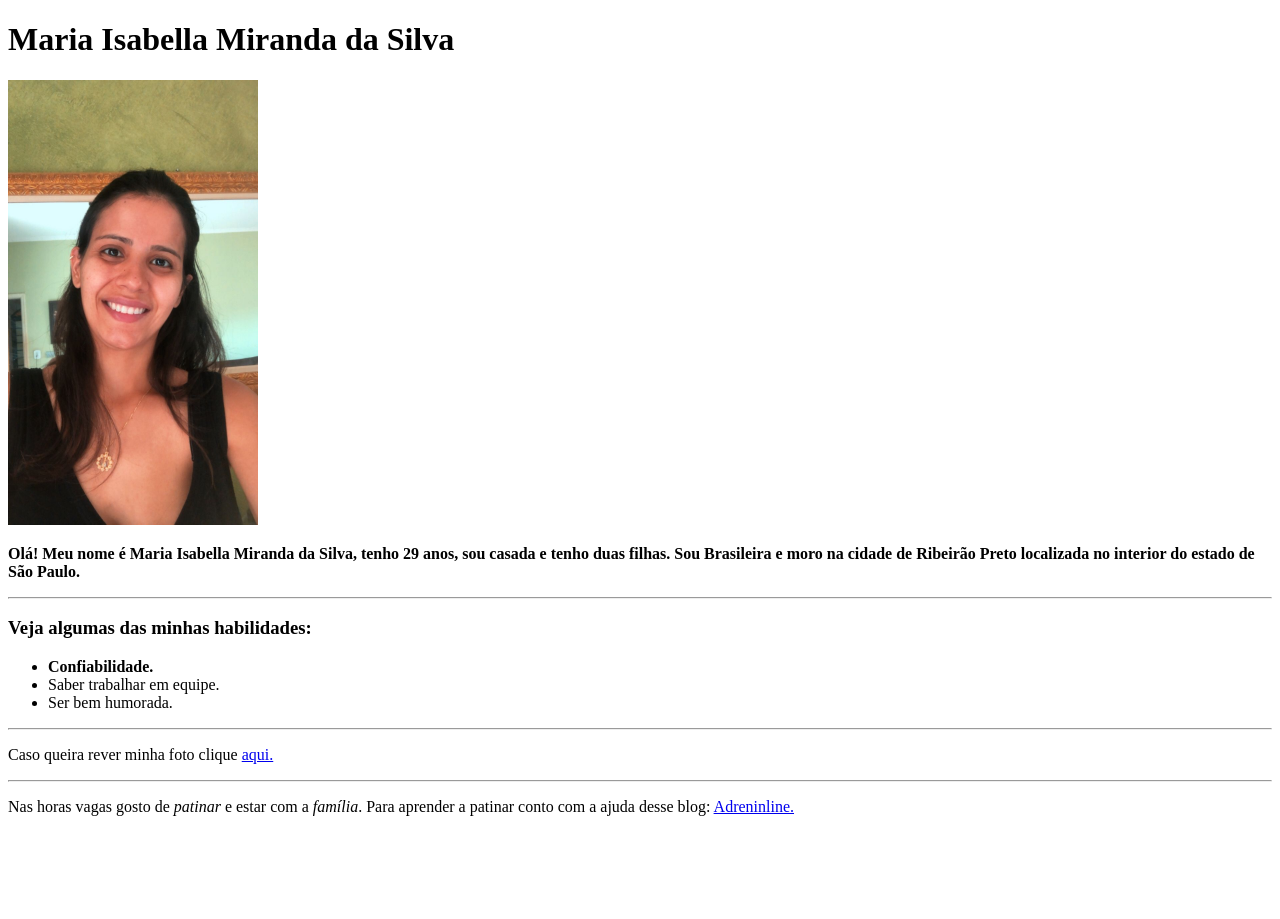
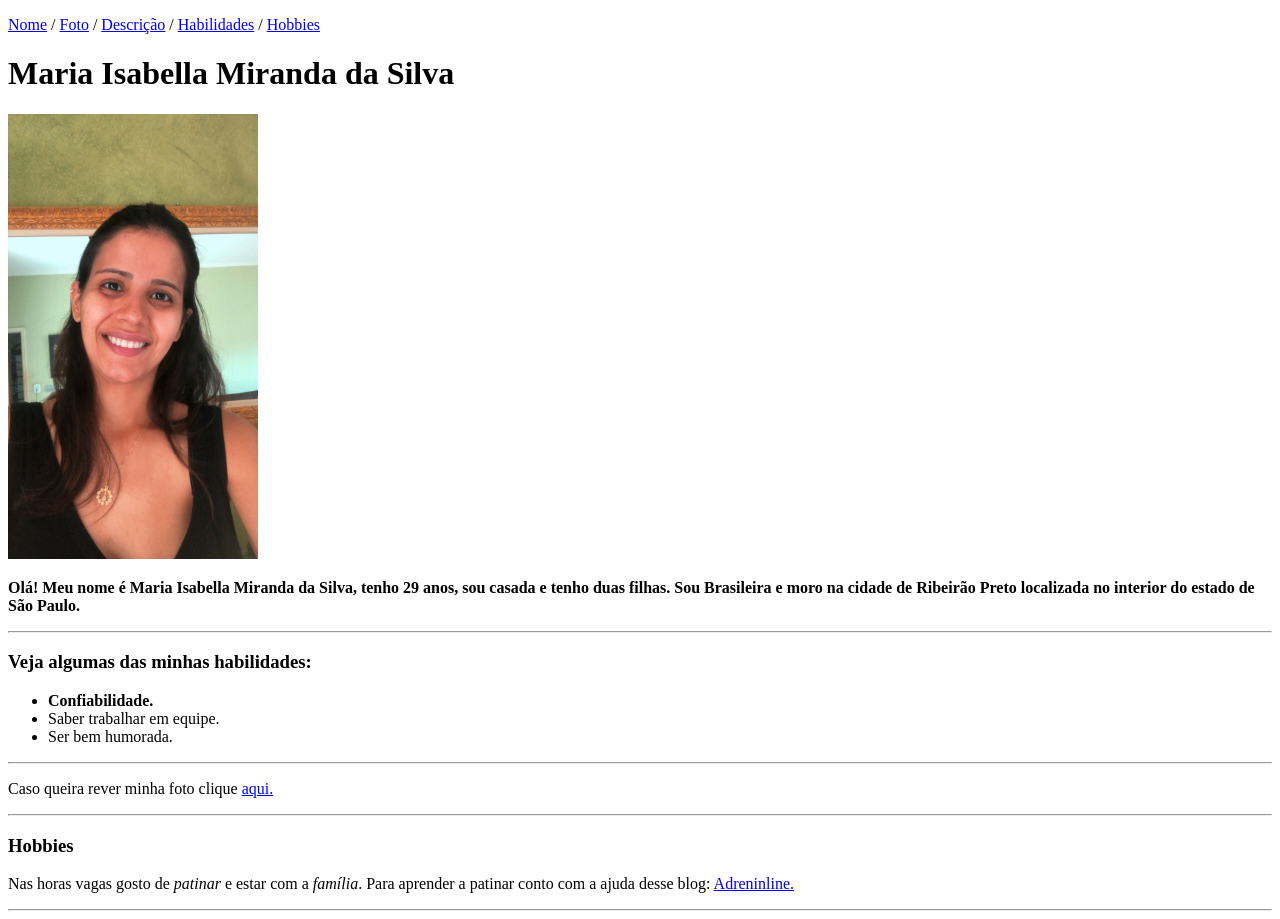
Before and after one commit to MariaIsabellaMiranda/MariaIsabellaMiranda.github.io, a plain HTML site: page index.html in a window 1280 px wide. Before the commit the page ends 832 px from the top, so only its background shows below. Drawn offline with Linux system fonts and the light colour scheme.

Commit message:
Adicionado indice com links e ultimos ajustes

```diff
--- a/index.html
+++ b/index.html
@@ -10,15 +10,18 @@
 
   <body>
 
-    <h1>Maria Isabella Miranda da Silva</h1>
+      <p> <a href="#nome">Nome</a> / <a href="#foto">Foto</a> / <a href="#desc">Descrição</a> / <a href="#hab">Habilidades</a> / <a href="#hob">Hobbies</a> </p>
 
-    <img id="foto" src="./Minha Foto.jpeg" width="250px" alt="Foto de rosto de Maria Isabella Miranda da Silva">
 
-    <p><strong>Olá! Meu nome é Maria Isabella Miranda da Silva, tenho 29 anos, sou casada e tenho duas filhas. Sou Brasileira e moro na cidade de Ribeirão Preto localizada no interior do estado de São Paulo.</strong></p>
+    <h1 id="nome" >Maria Isabella Miranda da Silva</h1>
+
+    <img id="foto"  src="./Minha Foto.jpeg" width="250px" alt="Foto de rosto de Maria Isabella Miranda da Silva">
+
+    <p id="desc" ><strong>Olá! Meu nome é Maria Isabella Miranda da Silva, tenho 29 anos, sou casada e tenho duas filhas. Sou Brasileira e moro na cidade de Ribeirão Preto localizada no interior do estado de São Paulo.</strong></p>
 
     <hr>
 
-    <h3>Veja algumas das minhas habilidades:</h3>
+    <h3 id="hab" >Veja algumas das minhas habilidades:</h3>
 
     <ul>
       <li><strong>Confiabilidade.</strong></li>
@@ -32,7 +35,12 @@
 
     <hr>
 
+    <h3 id="hob">Hobbies</h3>
     <p>Nas horas vagas gosto de <em>patinar</em> e estar com a <em>família</em>. Para aprender a patinar conto com a ajuda desse blog: <a href="https://www.adreninline.com/" target="_blank" >Adreninline.</a> </p>
+
+    <hr>
+
+
   </body>
 
 </html>
```
